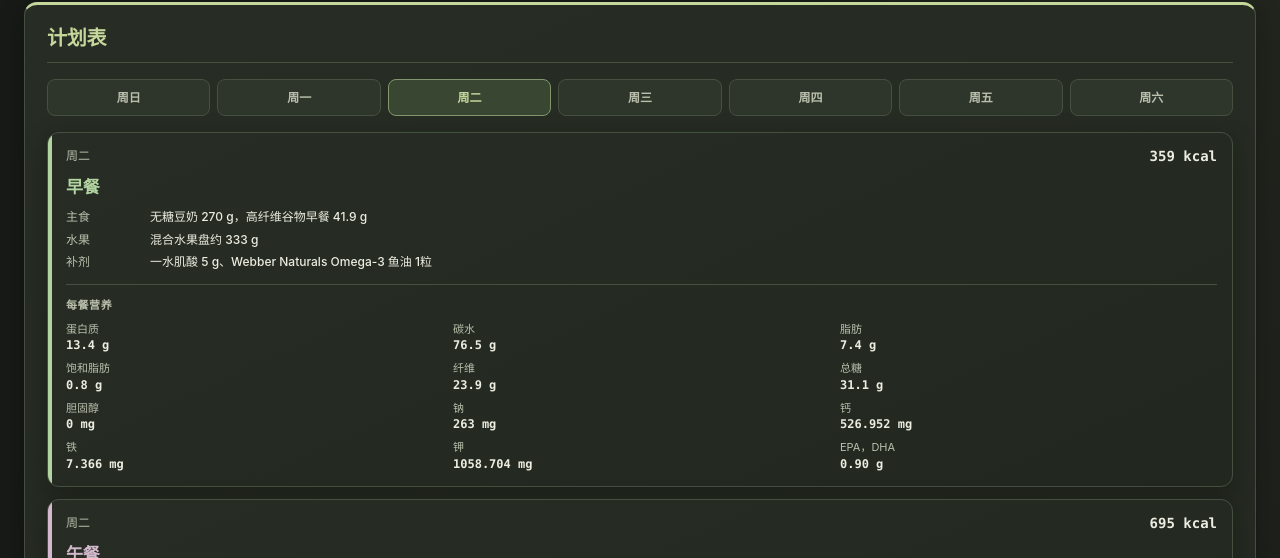
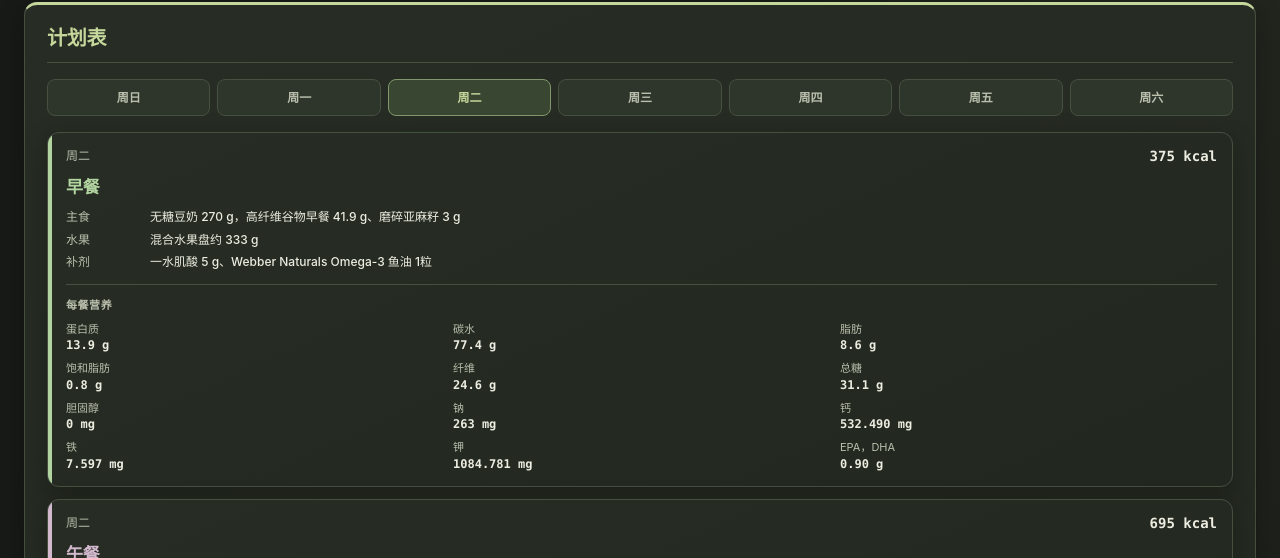
Before and after one commit to yunhaixiang/fitness, a Jekyll site: the page built from diet.md, in a window 1280 px wide and 900 px high. Shown: the part 273-831 px from the top of the window. Built offline with Jekyll 4.4.1, drawn with Linux system fonts in a browser that asks for light colours.

Commit message:
Add ground flaxseed to daily breakfast

```diff
--- a/_data/meal_nutrition.json
+++ b/_data/meal_nutrition.json
@@ -14,20 +14,20 @@
   "meals": {
     "fruit_breakfast": {
       "label": "周日—周二早餐（混合水果盘）",
-      "foodZh": "高纤维谷物早餐 41.9 g，无糖豆奶 270 g，一水肌酸 5 g、Webber Naturals Omega-3 鱼油 1粒，混合水果盘约 333 g",
-      "foodEn": "41.9 g high-fibre cereal, 270 g unsweetened soy milk, 5 g creatine monohydrate and 1 Webber Naturals Omega-3 softgel, about 333 g mixed fruit",
-      "kcal": "359",
-      "protein": "13.4",
-      "fat": "7.4",
+      "foodZh": "高纤维谷物早餐 41.9 g、磨碎亚麻籽 3 g，无糖豆奶 270 g，一水肌酸 5 g、Webber Naturals Omega-3 鱼油 1粒，混合水果盘约 333 g",
+      "foodEn": "41.9 g high-fibre cereal with 3 g ground flaxseed, 270 g unsweetened soy milk, 5 g creatine monohydrate and 1 Webber Naturals Omega-3 softgel, about 333 g mixed fruit",
+      "kcal": "375",
+      "protein": "13.9",
+      "fat": "8.6",
       "saturatedFat": "0.8",
-      "carbs": "76.5",
-      "fibre": "23.9",
+      "carbs": "77.4",
+      "fibre": "24.6",
       "sugar": "31.1",
       "cholesterol": "0",
       "sodium": "263",
-      "calcium": "526.952",
-      "iron": "7.366",
-      "potassium": "1058.704",
+      "calcium": "532.490",
+      "iron": "7.597",
+      "potassium": "1084.781",
       "vitaminD": "2.160",
       "vitaminB12": "1.080",
       "iodine": "4.556",
@@ -35,20 +35,20 @@
     },
     "kiwi_breakfast": {
       "label": "周三—周六早餐（奇异果2个）",
-      "foodZh": "高纤维谷物早餐 41.9 g，无糖豆奶 270 g，一水肌酸 5 g、Webber Naturals Omega-3 鱼油 1粒，奇异果 2 个",
-      "foodEn": "41.9 g high-fibre cereal, 270 g unsweetened soy milk, 5 g creatine monohydrate and 1 Webber Naturals Omega-3 softgel, 2 kiwis",
-      "kcal": "303",
-      "protein": "13.1",
-      "fat": "7.6",
+      "foodZh": "高纤维谷物早餐 41.9 g、磨碎亚麻籽 3 g，无糖豆奶 270 g，一水肌酸 5 g、Webber Naturals Omega-3 鱼油 1粒，奇异果 2 个",
+      "foodEn": "41.9 g high-fibre cereal with 3 g ground flaxseed, 270 g unsweetened soy milk, 5 g creatine monohydrate and 1 Webber Naturals Omega-3 softgel, 2 kiwis",
+      "kcal": "319",
+      "protein": "13.6",
+      "fat": "8.8",
       "saturatedFat": "0.7",
-      "carbs": "63.0",
-      "fibre": "24.7",
+      "carbs": "63.9",
+      "fibre": "25.4",
       "sugar": "15.8",
       "cholesterol": "0",
       "sodium": "251",
-      "calcium": "539.872",
-      "iron": "6.914",
-      "potassium": "909.931",
+      "calcium": "545.410",
+      "iron": "7.145",
+      "potassium": "936.008",
       "vitaminD": "2.160",
       "vitaminB12": "1.080",
       "iodine": "3.970",
```
Also changed, not shown: _data/micronutrient_basis.json (+21 -3 lines), _data/nutrition_basis.json (+18 -0 lines), _data/plan_metrics.yml (+4 -4 lines), scripts/recalculate-nutrition.py (+6 -2 lines), shopping.md (+6 -0 lines), stats.md (+12 -12 lines).
